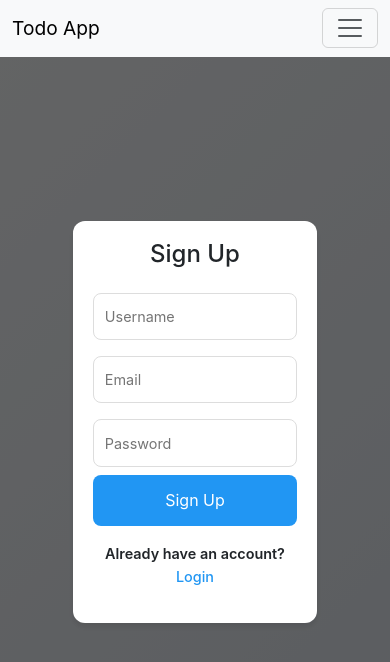
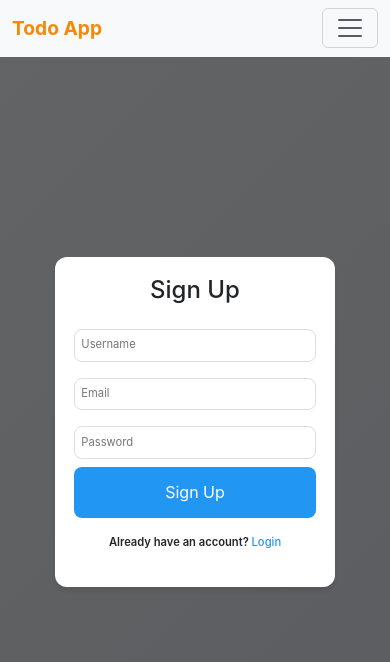
Before and after one commit to NandaKishor03/ToDo_MERN_Stack, a React (Vite) app in the folder todolist/: page /signup in a window 390 px wide. Shown: the top 662 px of the page. Built offline with nearby package versions, Linux system fonts and the light colour scheme.

Commit message:
changes
changes

```diff
--- a/todolist/src/App.jsx
+++ b/todolist/src/App.jsx
@@ -130,6 +130,7 @@ function App() {
                       type="checkbox"
                       checked={darkMode}
                       onChange={toggleTheme}
+
                     />
                     <span className="slider round"></span>
                   </label>
--- a/todolist/src/css/App.css
+++ b/todolist/src/css/App.css
@@ -27,6 +27,8 @@
   padding: 0.5rem 1rem;
   border-radius: 4px;
   transition: background 0.3s ease;
+  font-weight: bold;
+  font-size: 20px;
 }
 
 .nav-link:hover {
@@ -86,7 +88,7 @@ input:checked + .slider:before {
 
 
 .main-content {
-  padding-top: 80px;
+  padding-top: 40px;
 }
 
 .gradient-theme .navbar {
@@ -104,6 +106,12 @@ input:checked + .slider:before {
 
 .gradient-theme .btn-close {
   filter: invert(1);
+}
+
+.navbar-brand{
+  font-weight: bold;
+  font-size: 25px;
+  color: rgb(248, 135, 6);
 }
 
 @media (max-width: 767px) {
--- a/todolist/src/css/History.css
+++ b/todolist/src/css/History.css
@@ -9,7 +9,7 @@
   text-align: center;
   color: #6366f1;
   margin-bottom: 2rem;
-  font-size: 2.5rem;
+  font-size: 2rem;
   text-shadow: 2px 2px 4px rgba(0, 0, 0, 0.1);
 }
 
@@ -21,12 +21,13 @@
 
 .history-item {
   background: #ffffff;
-  padding: 1.5rem;
+  padding: 0.8rem;
   border-radius: 12px;
   box-shadow: 0 3px 6px rgba(0, 0, 0, 0.1);
   transition: all 0.3s ease;
   position: relative;
   overflow: hidden;
+  font-size: 18px;
 }
 
 .history-item::before {
--- a/todolist/src/css/Home.css
+++ b/todolist/src/css/Home.css
@@ -60,7 +60,8 @@
   display: flex;
   justify-content: space-between;
   align-items: center;
-  padding: 1.5rem;
+  margin-top: 1rem;
+  padding: 0.7rem;
   background: var(--background);
   border-radius: 12px;
   box-shadow: 0 2px 8px rgba(0, 0, 0, 0.1);
--- a/todolist/src/css/SignUp.css
+++ b/todolist/src/css/SignUp.css
@@ -27,7 +27,7 @@
 
 @media (max-width: 768px) {
   .auth-box {
-    max-width: 65%;
+    max-width: 75%;
     padding: 1.2rem;
   }
 
@@ -42,9 +42,8 @@
   }
 
   .auth-input {
-    padding: 0.7rem !important;
-    font-size: 0.9rem !important;
-    /* width: 200px; */
+    padding: 0.4rem !important;
+    font-size: 0.7rem !important;
   }
 
   .auth-btn {
@@ -54,7 +53,7 @@
   }
 
   .auth-text {
-    font-size: 0.9rem !important;
+    font-size: 0.7rem !important;
   }
 }
 
```
